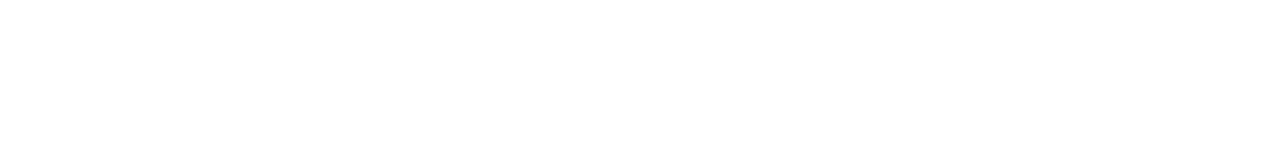
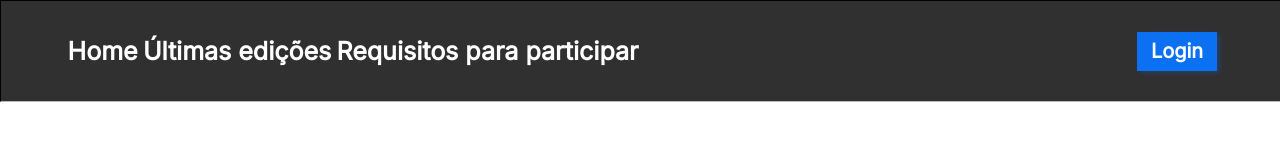
Before and after one commit to Pabloquintanilha/Bootcamp-DNC, a plain HTML site: page index.html in a window 1280 px wide. Drawn offline with Linux system fonts and the light colour scheme.

Commit message:
Add files via upload

```diff
--- /dev/null
+++ b/estilo.css
@@ -0,0 +1,57 @@
+@import url('https://fonts.googleapis.com/css2?family=Inter:wght@100;400&display=swap');
+
+    body{
+        margin: 0px; /* Margem externa sempre por isso*/
+        padding: 0px; /* Margem interna sempre por isso*/
+    }
+
+    #principal{
+        width: 100%;
+        height: 100px;
+        border: 1px solid black;
+        background-color: #303030;
+
+        display: flex;
+        justify-content: space-between;
+        align-items: center;
+        border-bottom: 1px solid #bababa;
+    }
+
+        #menu{
+            display: flex;
+            width: 45%;
+            justify-content: space-around; /* Distribuir os elementos de maneira igual*/
+            align-items: center; /* alinha e centraliza a posição dos elementos*/
+
+            margin-left: 5%;
+        }
+
+        #principal div a{
+
+            font-family: 'Inter';
+            font-size: 25px;
+            font-weight: 600;
+            color: white;
+            text-decoration: none; /* Tirar o underline*/
+        }
+
+        #principal div a:hover{
+            color: #CCCCCC;
+            }
+
+        #principal button{
+            margin-right: 5%;
+            background-color: #0C70F2;
+            border: 0px;
+
+            height: 39px;
+            width: 80px;
+
+            font-family: 'Inter';
+            font-size: 20px;
+            font-weight: 600;
+            color: white;
+            box-shadow: 3px 2px 4px 0px rgba(12, 112, 242, 0.25);
+            cursor: pointer;
+
+        }
--- a/index.html
+++ b/index.html
@@ -4,8 +4,18 @@
     <meta charset="UTF-8">
     <meta name="viewport" content="width=device-width, initial-scale=1.0">
     <title>Bootcamp DNC</title>
+    <link rel="stylesheet" href="estilo.css">
 </head>
 <body>
+    <nav id="principal">
+        <div id="menu">
+            <a href="">Home</a>
+            <a href="">Últimas edições</a>
+            <a href="">Requisitos para participar</a>
+        </div>
+        <button>Login</button>
+    </nav>
+
 
 </body>
 </html>
```
